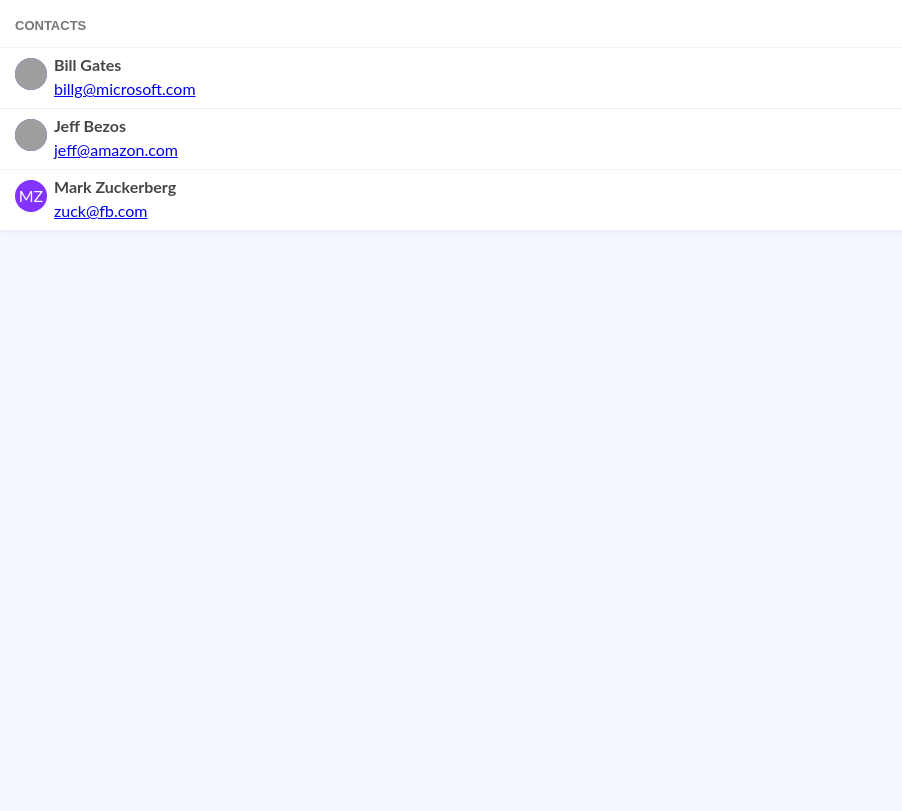
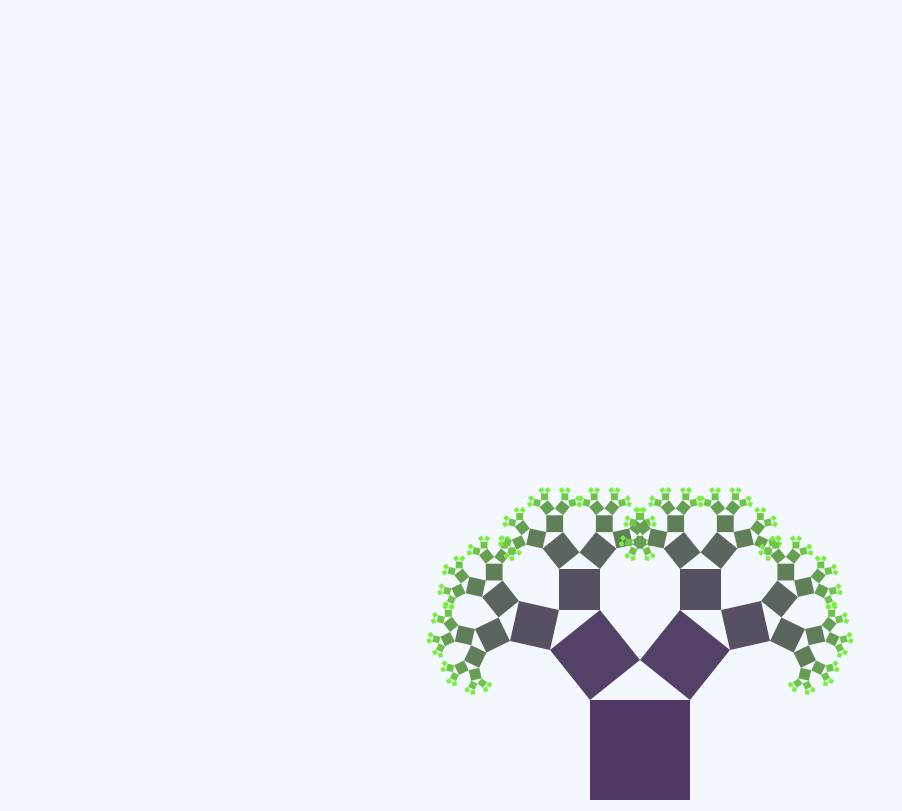
Before and after one commit to lukecoffey13/skynet, a React (Create React App) app: page / in a window 1280 px wide. Shown: the whole page, without its empty margins (0-902 px from the left). Built offline with nearby package versions, Linux system fonts and the light colour scheme; grey boxes are pictures that could not be loaded.

Commit message:
02 - A Fractal Tree - kinda get it but still so newb

```diff
--- /dev/null
+++ b/src/FractalHelpers.js
@@ -0,0 +1,149 @@
+export function FractalHelpers(options) {
+    return {
+      ...getFractalBoxStyle(options.depth, options.maxDepth),
+      ...getFractalContainerStyle(options),
+    }
+  }
+
+  export function getFractalBoxStyle(depth, maxDepth) {
+    const color = interpolateColor((depth/maxDepth)**2, 80, 120, 54, 240, 104, 64)
+
+    return {
+      backgroundColor: color,
+      position: 'absolute',
+      left: 0,
+      right: 0,
+      bottom: 0,
+      height: '100%',
+      transition: 'opacity 500ms ease-out',
+      zIndex: maxDepth - depth,
+    }
+  }
+
+  export function getFractalContainerStyle(options) {
+    let {
+      heightFactor = 0.4,
+      sprout,
+      lean = 0,
+      size = 100,
+
+      frozen,
+
+      depth,
+      side
+    } = options
+
+    if (sprout !== undefined) {
+      heightFactor = sprout
+    }
+
+    const scale = side === 'right'
+        ? Math.sqrt((size*heightFactor)**2 + (size * (0.5+lean))**2) / size
+        : Math.sqrt((size*heightFactor)**2 + (size * (0.5-lean))**2) / size
+    const rotation =
+      side === 'right'
+        ? Math.atan(heightFactor / (0.5+lean))
+        : -Math.atan(heightFactor / (0.5-lean))
+
+    const style = {
+      position: 'absolute',
+      bottom: 0,
+      filter: frozen ? 'grayscale(66%)' : undefined,
+      transition: 'filter 250ms ease-in-out',
+      width: size,
+      height: size,
+      transformOrigin: side === 'right' ? `${size}px ${size}px` : `0 ${size}px`,
+      transform: depth === 1 ? '' : `
+        translate3d(0, ${-size}px, 0)
+        scale3d(${scale}, ${scale}, 1)
+        rotate(${rotation}rad)
+      `,
+    }
+
+    if (depth === 1) {
+      style.left = `calc(50% - ${size/2}px)`
+    }
+
+    return style
+  }
+
+  function interpolateColor(x, r1, r2, g1, g2, b1, b2) {
+    const r = Math.round(clamp(x, r1, r2))
+    const g = Math.round(clamp(x, g1, g2))
+    const b = Math.round(clamp(x, b1, b2))
+    return `rgb(${r}, ${g}, ${b})`
+  }
+
+  function clamp(x, min, max) {
+    return min + (max - min)*x
+  }
+
+  // ---
+
+  const DefaultShrinkAnimationDuration = 2000
+  const DefaultGrowAnimationDuration = 10000
+
+  function easeOut(startTime, duration) {
+    return Math.pow(
+      ((duration /
+        10 /
+        (duration / 10 + Math.min(Date.now() - startTime - 50, duration)) -
+        1 / 11) *
+        11) /
+        10,
+      1.5,
+    )
+  }
+
+  export function shrink(startTime, startValue, duration = DefaultShrinkAnimationDuration, toValue = -3/5) {
+    return (
+      (startValue * easeOut(startTime, duration) + toValue) *
+      (startTime / (startTime + toValue))
+    )
+  }
+  export function grow(startTime, startValue, duration = DefaultGrowAnimationDuration, toValue = 1) {
+    return (
+      startValue +
+      (1 - easeOut(startTime, duration)) * (toValue - startValue)
+    )
+  }
+  export function squirm(startTime, startValue, magnitude = 0.04) {
+    return (
+      grow(startTime, startValue, DefaultGrowAnimationDuration, 0.5) +
+      magnitude * Math.sin((startTime - Date.now()) / 13)
+    )
+  }
+
+  // Given we're running this every frame, it should only log warnings once
+  let hasWarned = false
+  export function getAnimatedScale(animationType, startTime, startScale) {
+    if (!hasWarned && animationType !== 'constant') {
+      if (!startTime) {
+        console.error('Missing startTime.')
+        hasWarned = true
+        startTime = Date.now()
+      }
+      if (!startScale) {
+        console.error('Missing startScale.')
+        hasWarned = true
+        startScale = 1
+      }
+    }
+
+    switch (animationType) {
+      case 'grow':
+        return grow(startTime, startScale)
+      case 'shrink':
+        return shrink(startTime, startScale)
+      case 'squirm':
+        return squirm(startTime, startScale)
+      case 'constant':
+        return 1
+      default:
+        if (!hasWarned) {
+          console.error('Unknown animation type:', animationType)
+        }
+        hasWarned = true
+        return 1
+    }
+  }
--- a/src/index.js
+++ b/src/index.js
@@ -3,30 +3,84 @@
 import './index.css';
 import App from './App';
 import reportWebVitals from './reportWebVitals';
-import { Contact } from './Contact.js'
-import { billionaires } from './billionaires.js'
+import { FractalHelpers } from './FractalHelpers.js'
 
-/*** put your `ContactList` component here ***/
-function ContactList(props) {
-  return (
-    <div className='ContactList'>
-      <h2 className='ContactList-title'>Contacts</h2>
-      {props.children}
-    </div>
-  )
+//Version 1 - their solution
+function FractalBox(props) {
+  if (props.depth > props.maxDepth) {
+    return null
+  }
+  else {
+    return (
+    <div>
+        <div style={FractalHelpers({
+          depth: props.depth,
+          heightFactor: 0.4,
+          lean: props.lean,
+          maxDepth: props.maxDepth,
+          side: props.side,
+        })}>
+          <FractalBox
+            depth = {props.depth + 1}
+            lean = {props.lean}
+            side = 'left'
+            sprout = {props.sprout}
+            size = {props.size}
+          />
+          <FractalBox
+            depth = {props.depth + 1}
+            lean = {props.lean}
+            side = 'right'
+            sprout = {props.sprout}
+            size = {props.size}
+          />
+      </div>
+      </div>
+    )
+  }
 }
 
-let contactElements = billionaires.map(billionaire =>
-  // The ... adds all properties from `billionaire`
-  // to the <Contact> element's props.
-  <Contact {...billionaire} key={billionaire.email} />
-)
+//Version 2 - my solution
+function FractalBox2(props) {
+  if (props.depth > props.maxDepth) {
+    return null
+  }
+  else {
+    return (
+    <div>
+        <div style={FractalHelpers({
+          depth: props.depth,
+          heightFactor: 0.4,
+          lean: 0,
+          maxDepth: props.maxDepth,
+          side: 'left',
+        })}>
+         <FractalBox depth={props.depth + 1} />
+        </div>
+        <div style={FractalHelpers({
+          depth: props.depth,
+          heightFactor: 0.4,
+          lean: 0,
+          maxDepth: props.maxDepth,
+          side: 'right',
+        })}>
+          <FractalBox depth={props.depth + 1} />
+        </div>
+      </div>
+    )
+  }
+}
 
+FractalBox.defaultProps = {
+  depth: 1,
+  maxDepth: 8,
+}
 
 ReactDOM.render(
-  <React.StrictMode>
-    <ContactList>{contactElements}</ContactList>
-  </React.StrictMode>,
+  <FractalBox
+    // You probably don't want to change this. See below for why.
+    maxDepth={8}
+  />,
   document.getElementById('root')
 );
 
```
